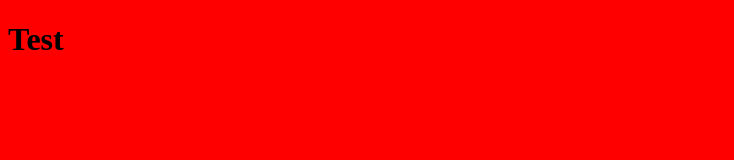
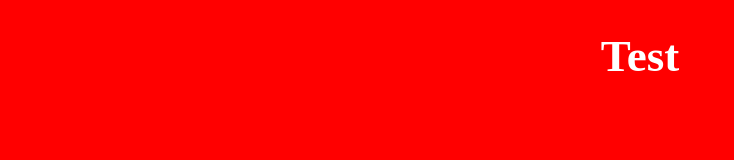
Before and after one commit to learncode2021/test-1, a plain HTML site: page index.html in a window 1280 px wide. Shown: the whole page, without its empty margins (0-734 px from the left). Drawn offline with Linux system fonts and the light colour scheme.

Commit message:
added code css

```diff
--- a/style.css
+++ b/style.css
@@ -1,3 +1,8 @@
 body{
   background: red;
 }
+h1{
+  color: white;
+  font-size: 45px;
+  text-align: center;
+}
```
